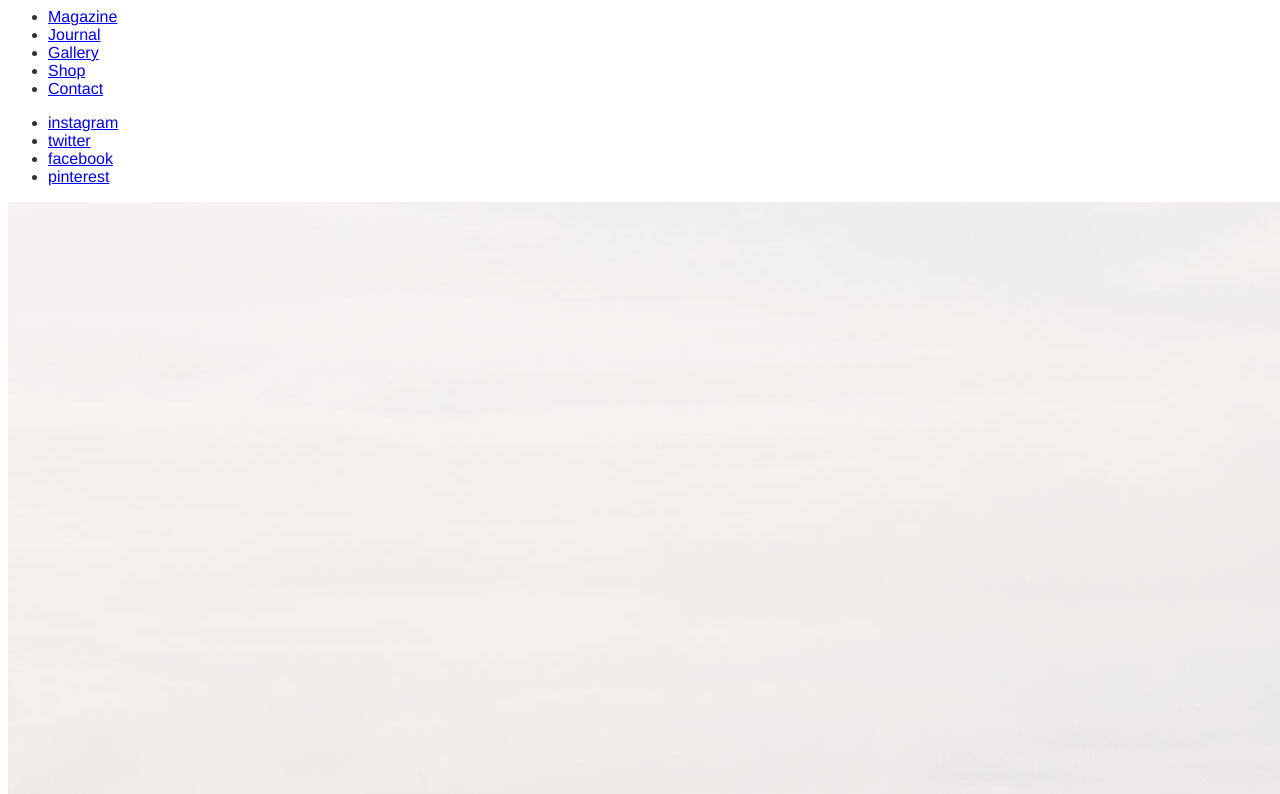
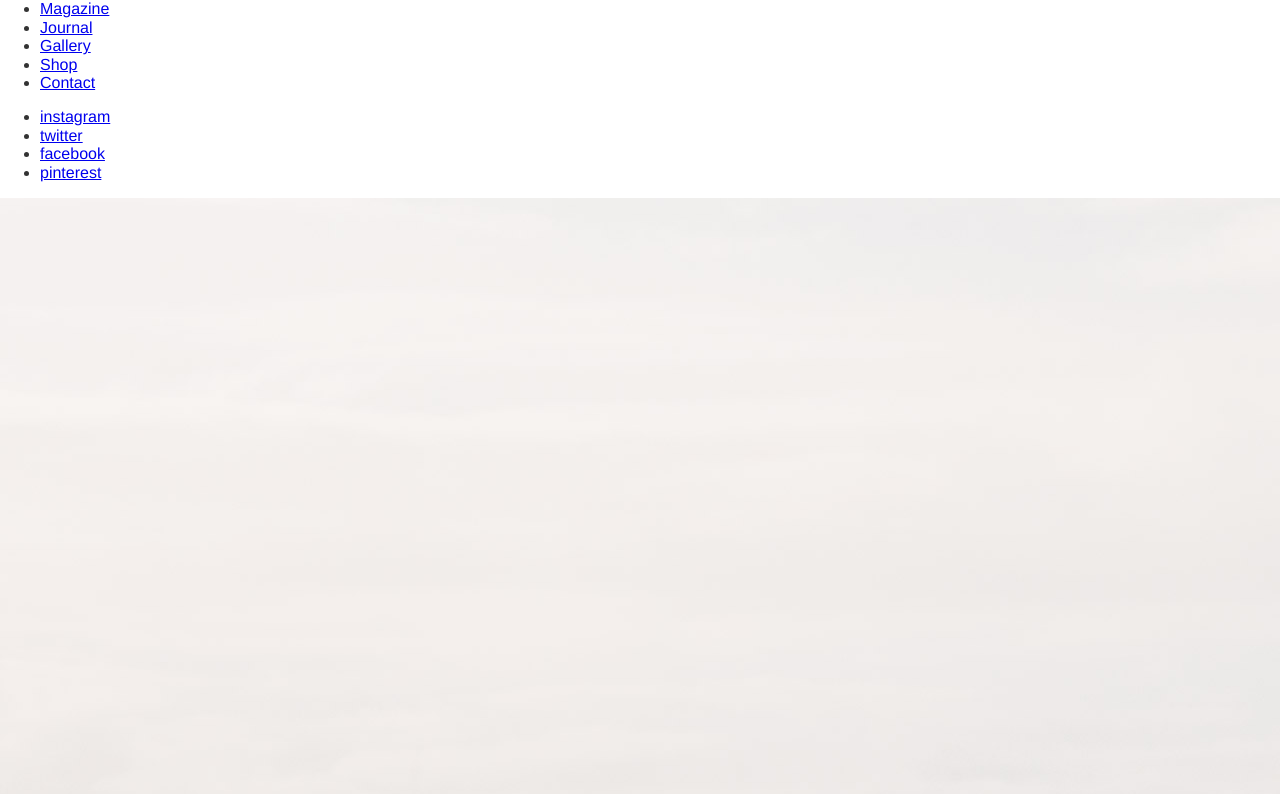
Before and after one commit to katiehagen/rebuild-cereal.com, a website: page app/index.html in a window 1280 px wide. Shown: the part 66-860 px from the top of the page. Drawn offline with nearby package versions, Linux system fonts and the light colour scheme; files that its build step writes are made by us from their sources.

Commit message:
Installed normalize.css

```diff
--- a/app/index.html
+++ b/app/index.html
@@ -9,6 +9,7 @@
 
         <!-- build:css styles/vendor.css -->
         <!-- bower:css -->
+        <link rel="stylesheet" href="bower_components/normalize.css/normalize.css" />
         <!-- endbower -->
         <!-- endbuild -->
 
--- a/bower.json
+++ b/bower.json
@@ -3,7 +3,8 @@
   "private": true,
   "dependencies": {
     "modernizr": "~2.6.2",
-    "jquery": "~1.11.0"
+    "jquery": "~1.11.0",
+    "normalize.css": "~3.0.2"
   },
   "devDependencies": {}
 }
```
Also changed, not shown: app/modules.html (+1 -0 lines).
